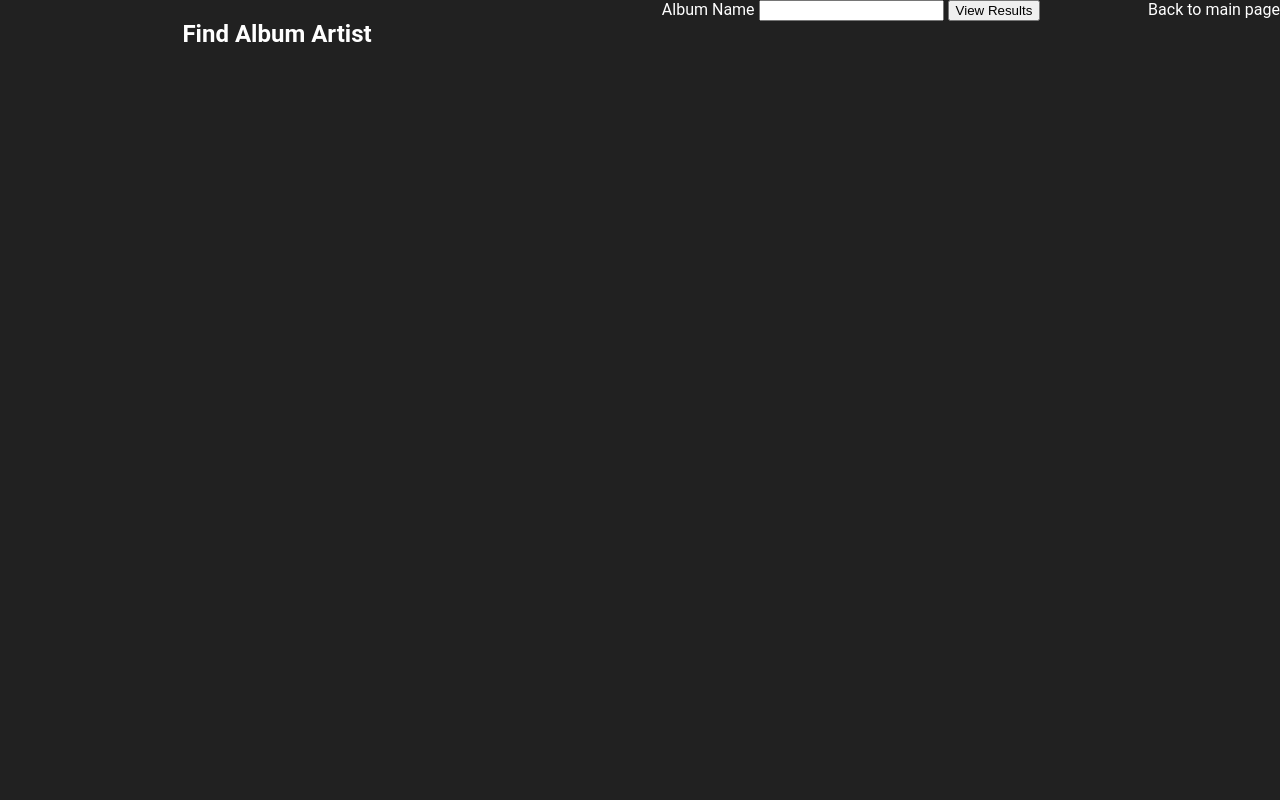
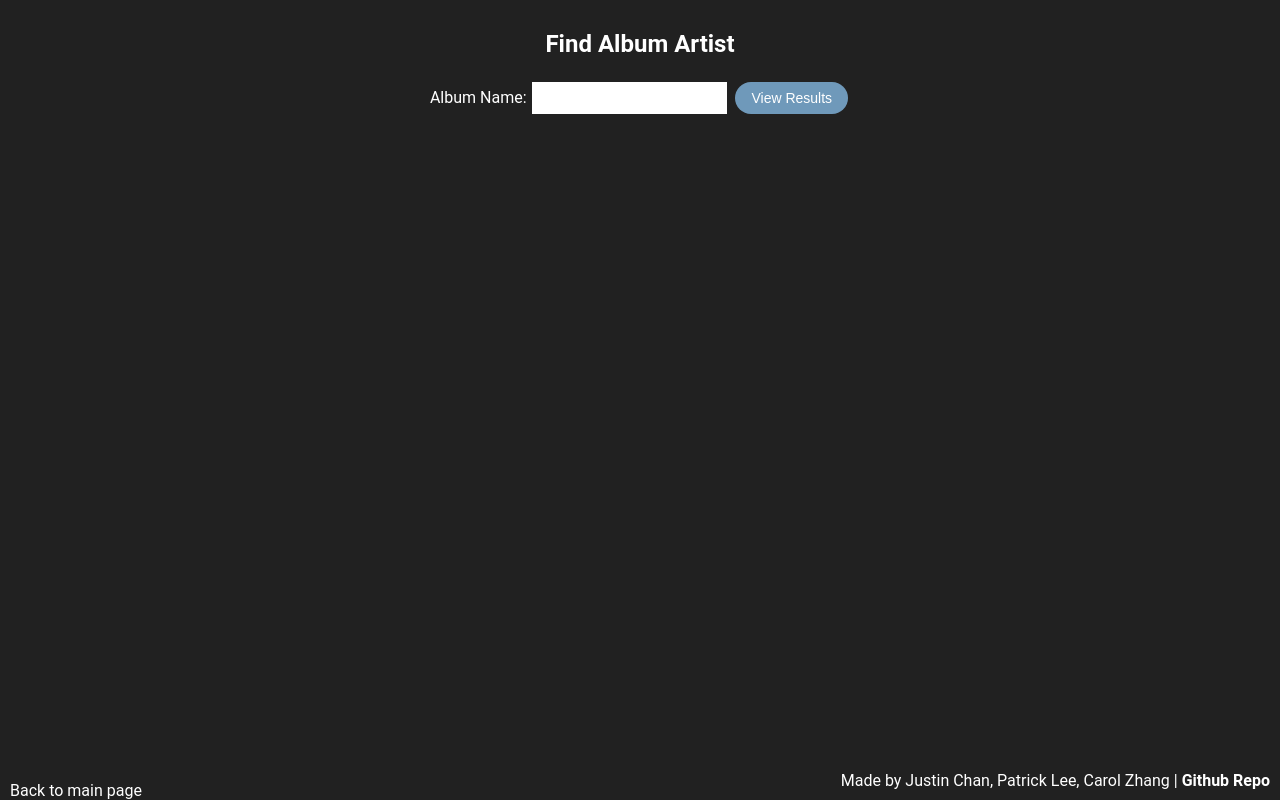
Before and after one commit to jrchan84/Playlist-Planet, a PHP site: page /findalbumartist.php in a window 1280 px wide. Run offline with PHP 8.4, Linux system fonts and the light colour scheme.

Commit message:
styled find album artist subpage

```diff
--- a/public/css/subpage.css
+++ b/public/css/subpage.css
@@ -1,14 +1,19 @@
+body {
+  margin: 0px !important;
+  padding: 0px !important;
+}
+
 .Main {
   margin: auto;
   text-align: center;
   display: grid;
-    grid-template-columns: 1fr 1fr;
+  grid-template-columns: 1fr;
   grid-column-gap: 20px;
-    grid-template-rows: 1fr 3fr 1fr;
+  grid-template-rows: 3fr 8fr 1fr;
   grid-template-areas:
-    "header   header  header"
-    "sidebar  content content"
-    "footer   footer  footer";
+    "input"
+    "result"
+    "footer";
   grid-row-gap: 20px;
   justify-items: stretch;
   align-items: stretch;
@@ -18,3 +23,61 @@
   font-family: "Roboto", sans-serif;
   color: white;
 }
+
+.Input {
+  grid-area: input;
+  margin: 10px;
+}
+
+.Result {
+  grid-area: result;
+  margin: 10px;
+}
+
+table {
+    border-collapse: collapse;
+}
+
+table, th, td{
+  margin-right: auto;
+  margin-left: auto;
+  border: 1px solid;
+  padding: 10px;
+}
+
+input[type="submit"] {
+  background-color: #6f99ba;
+  border: none;
+  color: white;
+  padding: 8px 16px;
+  text-decoration: none;
+  margin: 4px 2px;
+  cursor: pointer;
+  border-radius: 18px;
+  font-size: 14px;
+}
+
+input:hover[type="submit"] {
+  background-color: #f38eb0;
+}
+
+input[type="text"] {
+  border: none;
+  padding: 8px 7px;
+  text-decoration: none;
+  margin: 4px 2px;
+  font-size: 14px;
+}
+
+.Footer {
+  grid-area: footer;
+  position: absolute;
+  left: 10px;
+}
+
+.Credits {
+    grid-row: footer;
+    position: absolute;
+    right: 10px;
+    bottom: 10px;
+}
--- a/public/findalbumartist.php
+++ b/public/findalbumartist.php
@@ -50,7 +50,8 @@ if (isset($_POST['submit'])) {
     if (isset($_POST['submit'])) {
         // Check to see if there is a non-empty set of results
         if ($result && $statement->rowCount() > 0) { ?>
-        <div class="Result-true">
+
+        <div class="Result">
             <h2>Search Results</h2>
 
             <table>
@@ -78,20 +79,33 @@ if (isset($_POST['submit'])) {
         </div>
 
         <?php } else { ?>
+
+            <div class="Result">
                 No results found for <?php echo escape($_POST['album_name']); ?>.
+            </div>
+
         <?php }
     } ?>
 
+    <div class="Input">
         <h2>Find Album Artist</h2>
 
         <form method="post">
-        <label for="album_name">Album Name</label>
+            <label for="album_name">Album Name: </label>
             <input type="text" id="album_name" name="album_name">
 
             <input type="submit" name="submit" value="View Results">
         </form>
+    </div>
 
+    <div class="Footer">
         <a href="index.php"> Back to main page</a>
+    </div>
+
+    <div class="Credits">
+        Made by Justin Chan, Patrick Lee, Carol Zhang |
+        <a href="https://github.com/RedundantComputation/playlist-planet"> <b>Github Repo</b></a>
+    </div>
 </div>
 
 
--- a/public/index.php
+++ b/public/index.php
@@ -29,7 +29,7 @@
 
   </div>
 
-  <div class="Footer">
+  <div class="Credits">
     Made by Justin Chan, Patrick Lee, Carol Zhang |
     <a href="https://github.com/RedundantComputation/playlist-planet"> <b>Github Repo</b></a>
   </div>
```
Lines whose indentation alone changed are shown as unchanged.
